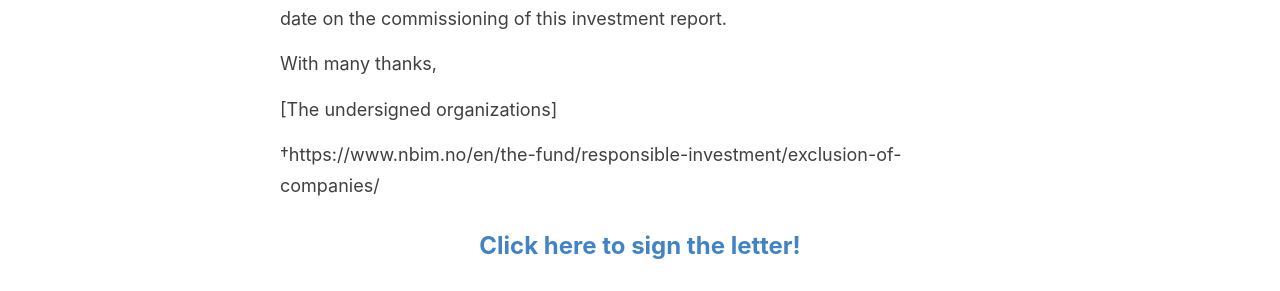
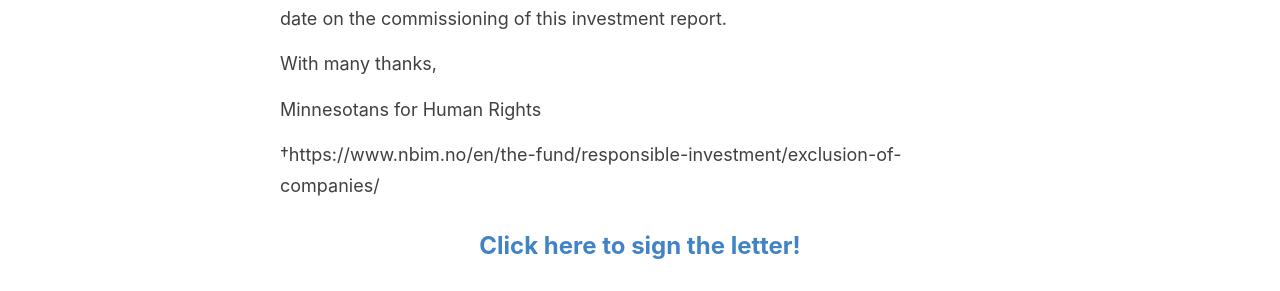
Before and after one commit to adamrahim/adamrahim.github.io, a Jekyll site: the page built from _posts/2020-12-25-letter.md, in a window 1280 px wide and 900 px high, scrolled down 1676 px. Shown: the part 484-775 px from the top of the window. Built offline with Jekyll 4.4.1, drawn with Linux system fonts in a browser that asks for light colours.

Commit message:
Update 2020-12-25-letter.md

```diff
--- a/_posts/2020-12-25-letter.md
+++ b/_posts/2020-12-25-letter.md
@@ -45,7 +45,7 @@
 
 With many thanks,
 
-[The undersigned organizations]
+Minnesotans for Human Rights
 
 <sup>†</sup>https://www.nbim.no/en/the-fund/responsible-investment/exclusion-of-companies/
 
```
